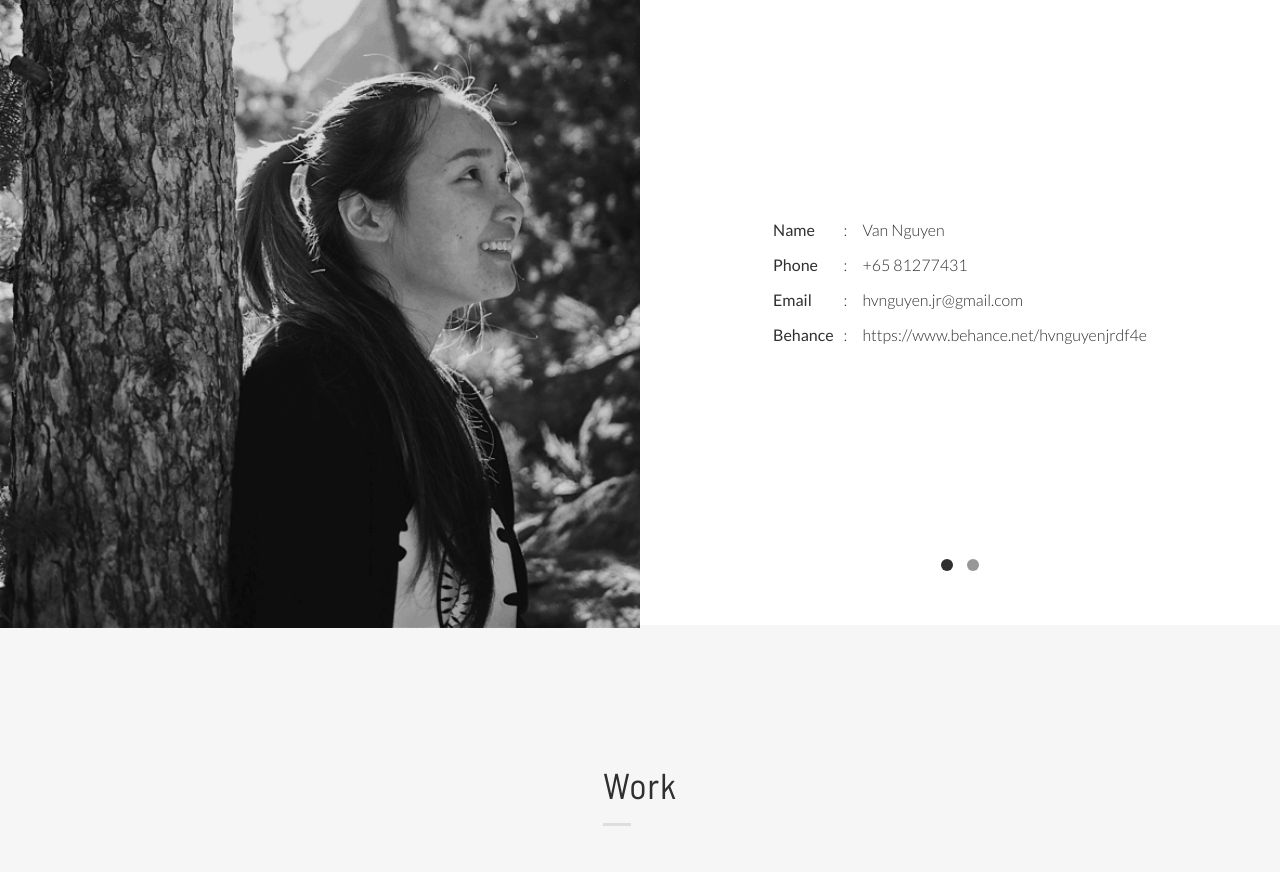
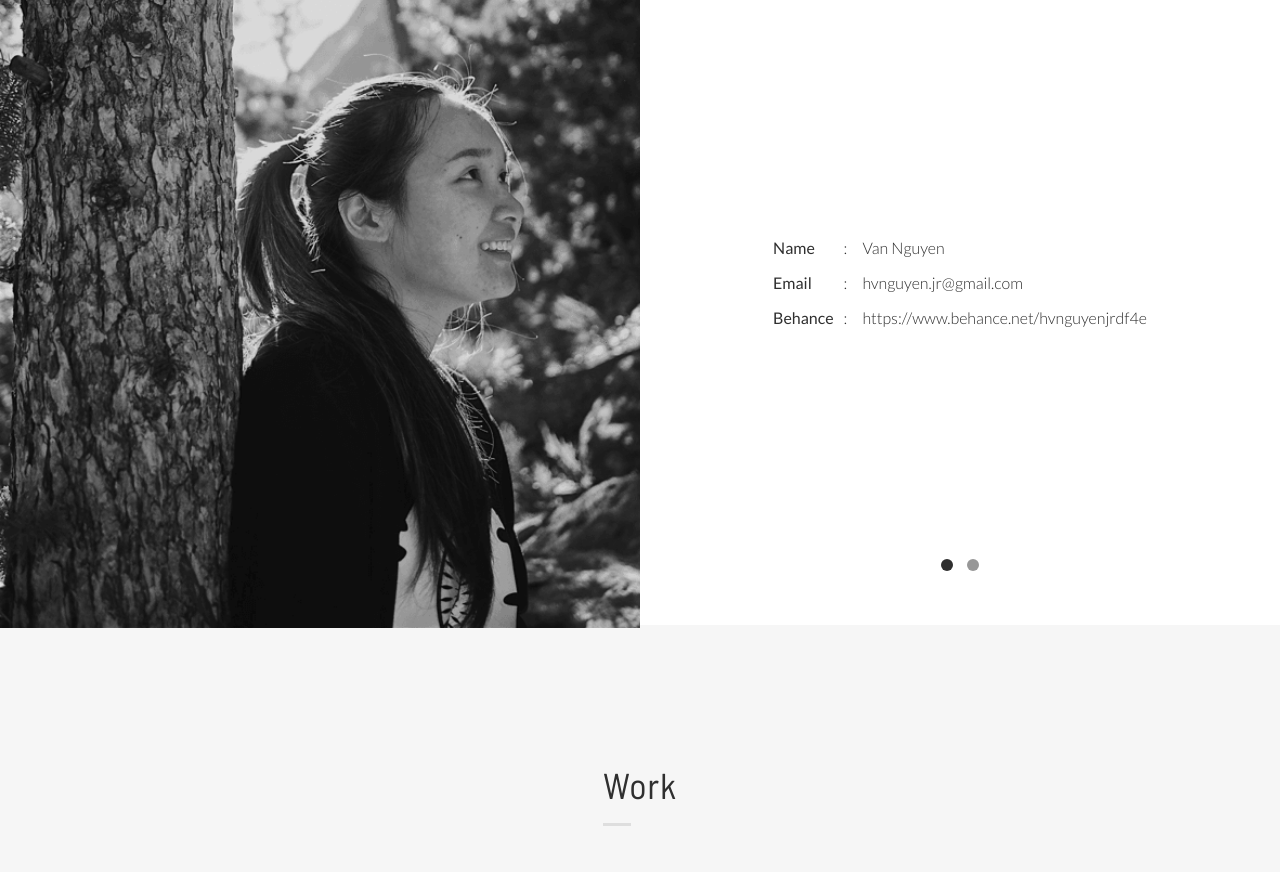
Before and after one commit to gingerale1221/portfolio, a plain HTML site: page index.html in a window 1280 px wide. Shown: the part 822-1694 px from the top of the page. Drawn offline with Linux system fonts and the light colour scheme.

Commit message:
Update index.html

```diff
--- a/index.html
+++ b/index.html
@@ -122,11 +122,6 @@
                             <td class="title">Name </td>
                             <td class="break">:</td>
                             <td> Van Nguyen</td>
-                          </tr>
-                          <tr>
-                            <td class="title">Phone </td>
-                            <td class="break">:</td>
-                            <td> +65 81277431</td>
                           </tr>
                           <tr>
                             <td class="title">Email </td>
```
